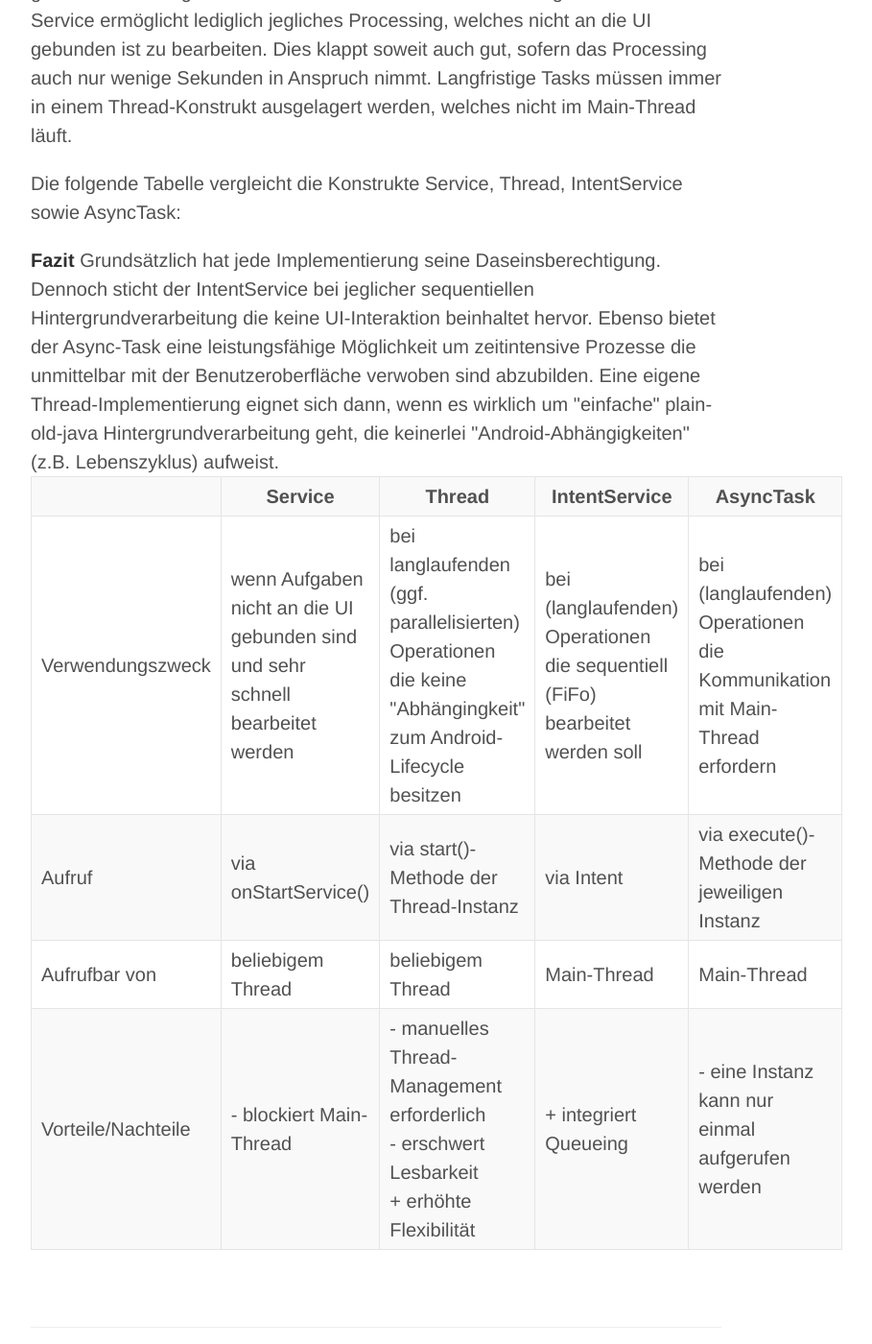
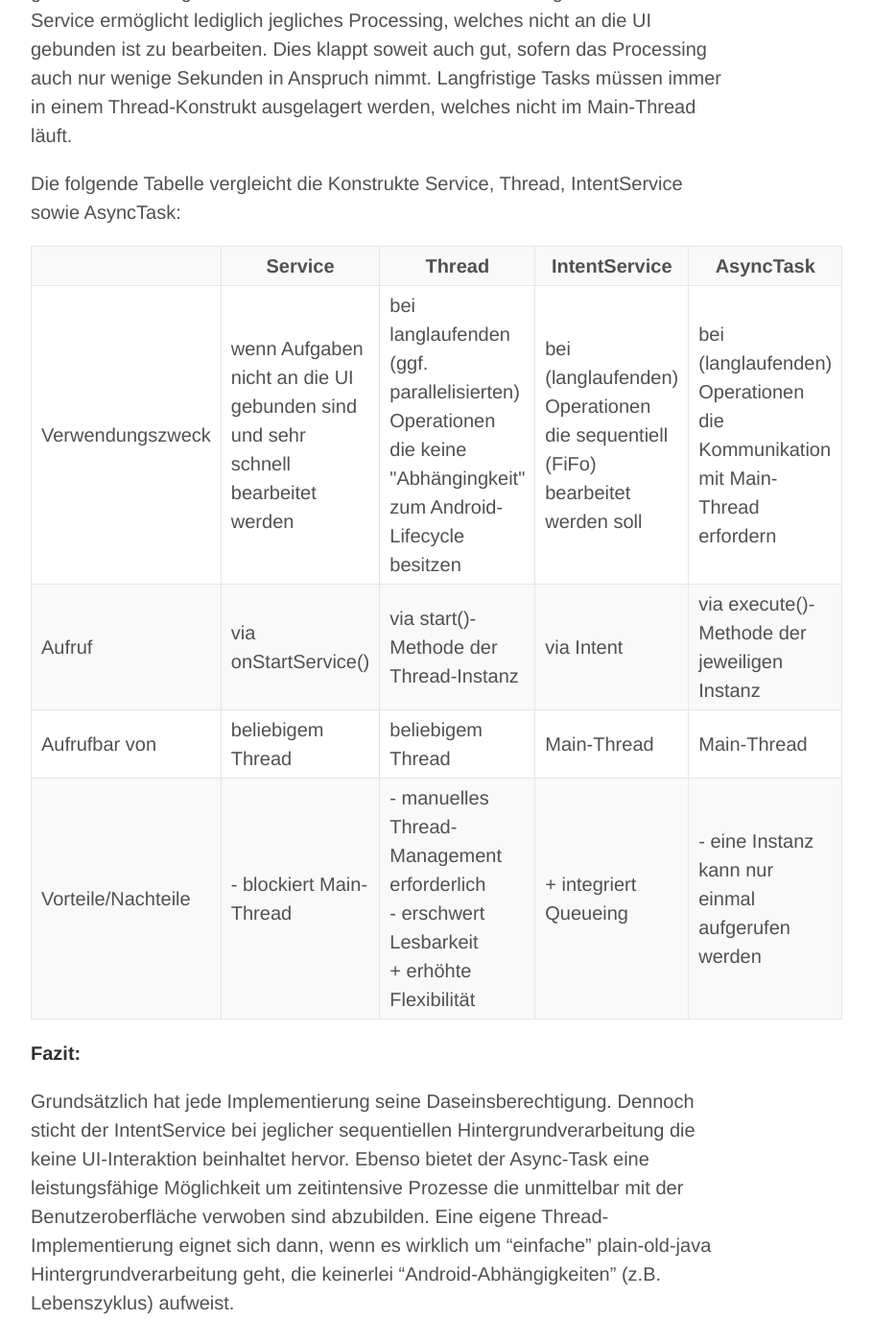
Before and after one commit to andreasschrade/andreasschrade.github.com, a Jekyll site: the page built from _posts/2014-06-17-android-moeglichkeiten-zum-background-processing-im-vergleich.md, in a window 1280 px wide and 1400 px high, scrolled down 634 px. Shown: the whole window at 96% size, without its empty margins (248-1157 px from the left). Built offline with Jekyll 4.4.1, drawn with Linux system fonts in a browser that asks for light colours; Markdown is read by kramdown in place of the engine named in the settings.

Commit message:
fixed some markdown issues

```diff
--- a/_posts/2014-06-17-android-moeglichkeiten-zum-background-processing-im-vergleich.md
+++ b/_posts/2014-06-17-android-moeglichkeiten-zum-background-processing-im-vergleich.md
@@ -57,8 +57,10 @@
   <td>- eine Instanz kann nur einmal aufgerufen werden</td>
 </tr>
 
+</table>
 
-<strong> Fazit </strong>
+<strong> Fazit: </strong>
+
 Grundsätzlich hat jede Implementierung seine Daseinsberechtigung. Dennoch sticht der IntentService bei jeglicher sequentiellen Hintergrundverarbeitung die keine UI-Interaktion beinhaltet hervor.
 Ebenso bietet der Async-Task eine leistungsfähige Möglichkeit um zeitintensive Prozesse die unmittelbar mit der Benutzeroberfläche verwoben sind abzubilden.
 Eine eigene Thread-Implementierung eignet sich dann, wenn es wirklich um "einfache" plain-old-java Hintergrundverarbeitung geht, die keinerlei "Android-Abhängigkeiten" (z.B. Lebenszyklus) aufweist.
```
